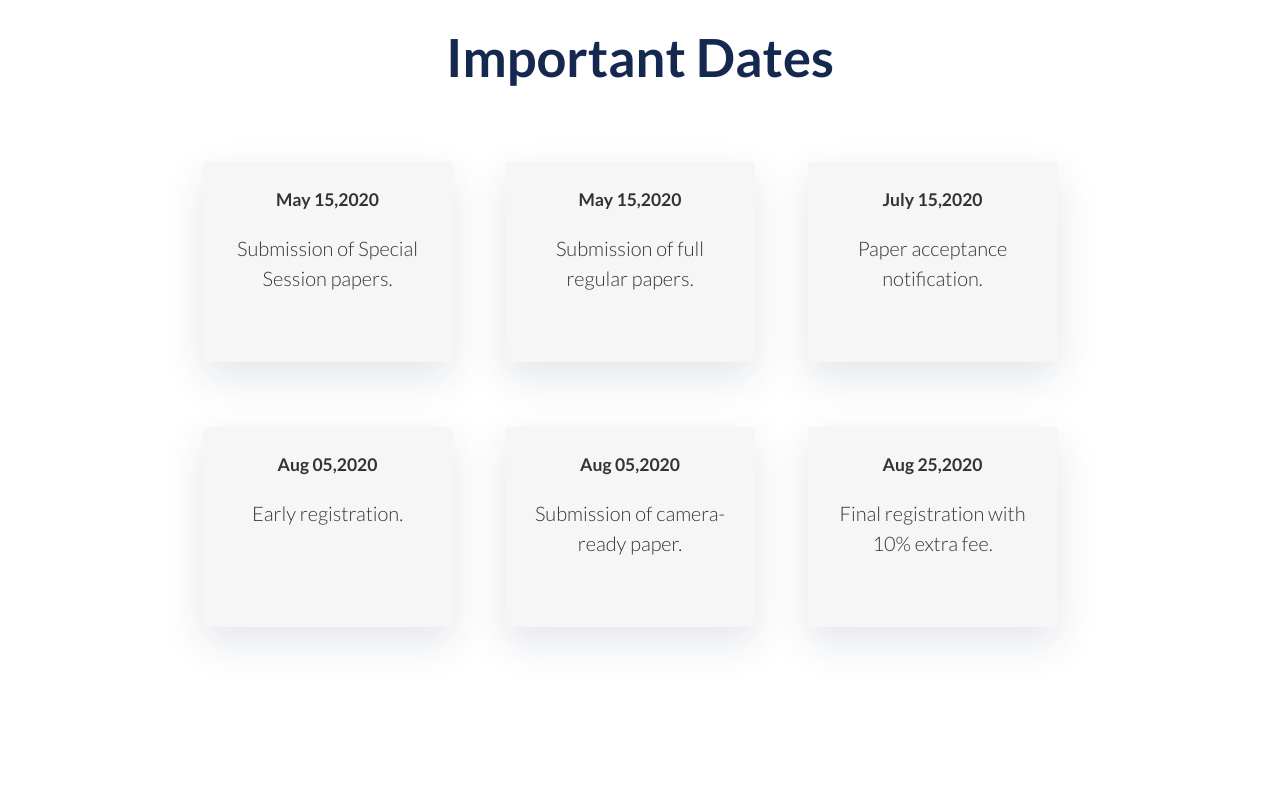
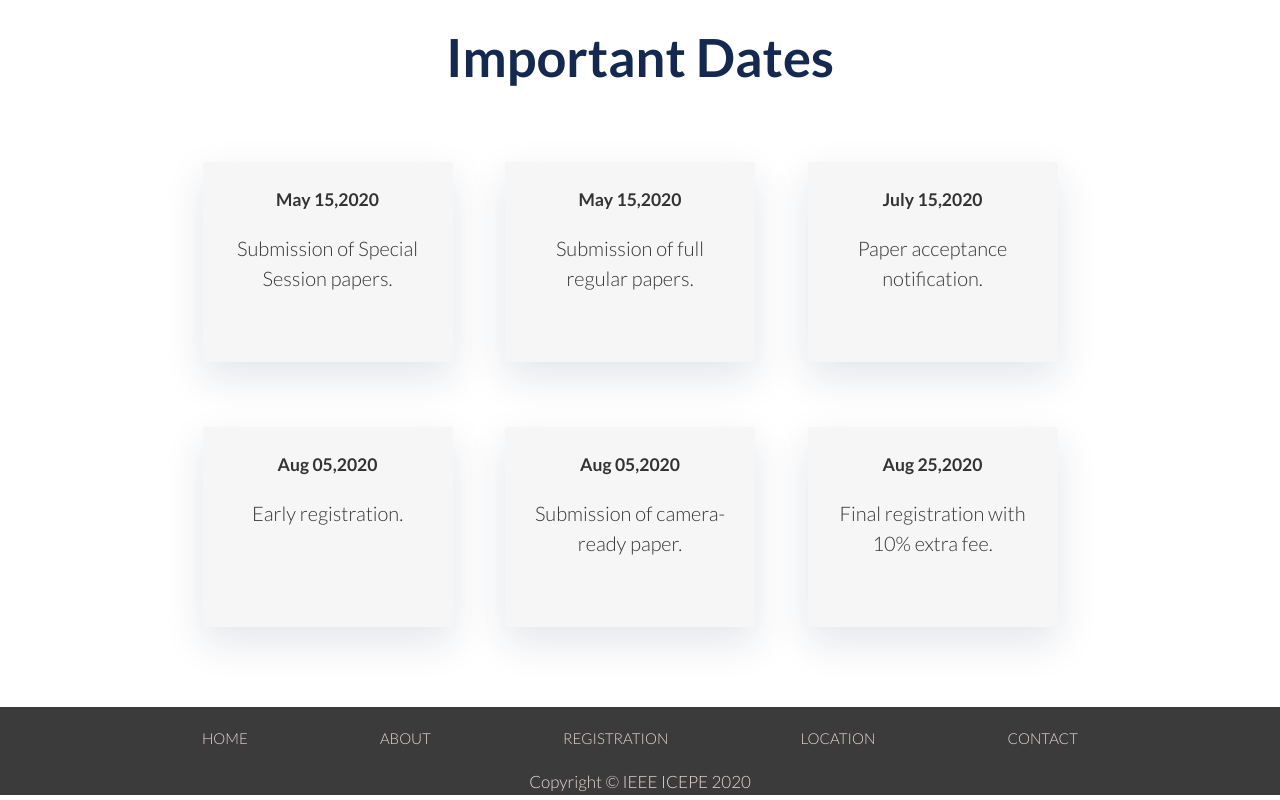
Before and after one commit to NIT-Meghalaya/ICEPE-2020, a website: page index.html in a window 1280 px wide. Shown: the part 1451-2251 px from the top of the page. Before the commit the page ends 2158 px from the top, so only its background shows below. Drawn offline with Linux system fonts and the light colour scheme.

Commit message:
Footer Added on Homepage-Copy it everywhere

```diff
--- a/index.html
+++ b/index.html
@@ -19,9 +19,6 @@
             <a href="pages/location/">Location</a>
             <a href="pages/contact/">Contact</a>
             <a href="pages/sponsorship/">Sponsorship</a>
-
-
-
         </nav>
         <div class="hero-box">
           <div class="hero-box__content">
@@ -113,5 +110,21 @@
         </div>
     </section>
 
+    <footer>
+        <div class="footer">
+            <ul class="footer__links">
+                <li><a href="/">Home</a></li>
+                <li><a href="/pages/about/" >About</a></li>
+                <li><a href="/pages/registration/" target="_blank">Registration</a></li>
+                <li><a href="/pages/location/" target="_blank">Location</a></li>
+                <li><a href="/pages/contact/" target="_blank">Contact</a></li>
+
+            </ul>
+            <div class="footer__copyright">
+                <p>Copyright &copy; IEEE ICEPE 2020</p>
+            </div>
+        </div>
+    </footer>
+
 </body>
 </html>
--- a/sass/abstract/variables.scss
+++ b/sass/abstract/variables.scss
@@ -6,3 +6,4 @@ $light-white-color:rgb(233, 217, 217);
 $color-white:#fff;
 $color-black:#000;
 $light-blue:#27496d;
+$light-black-color:rgb(59, 59, 59);
--- a/sass/layout/footer.scss
+++ b/sass/layout/footer.scss
@@ -0,0 +1,42 @@
+
+.footer {
+    color:$light-white-color;
+    background-color: $light-black-color;
+
+  &__links{
+      display:flex;
+      justify-content: space-evenly;
+      align-items: center;
+      max-width:114rem;
+      margin:0 auto;
+      @include respond(mobile){
+          width: 90%;
+          margin:0 auto;
+      }
+      li{
+           padding:2rem 0rem;
+
+        }
+      a{
+            text-transform:uppercase;
+            font-size:1.5rem;
+            color:$light-white-color;
+            @include respond(mobile-sm){
+                font-size:1.3rem;
+            }
+
+          &:hover{
+              color:$secondary-color-light;
+          }
+      }
+  }
+  &__copyright{
+      color:$light-white-color;
+      margin-bottom:0.5rem;
+      font-size:1.7rem;
+      text-align:center;
+      @include respond(mobile-sm){
+          font-size:1.5rem;
+      }
+  }
+}
```
Also changed, not shown: css/style.css.
